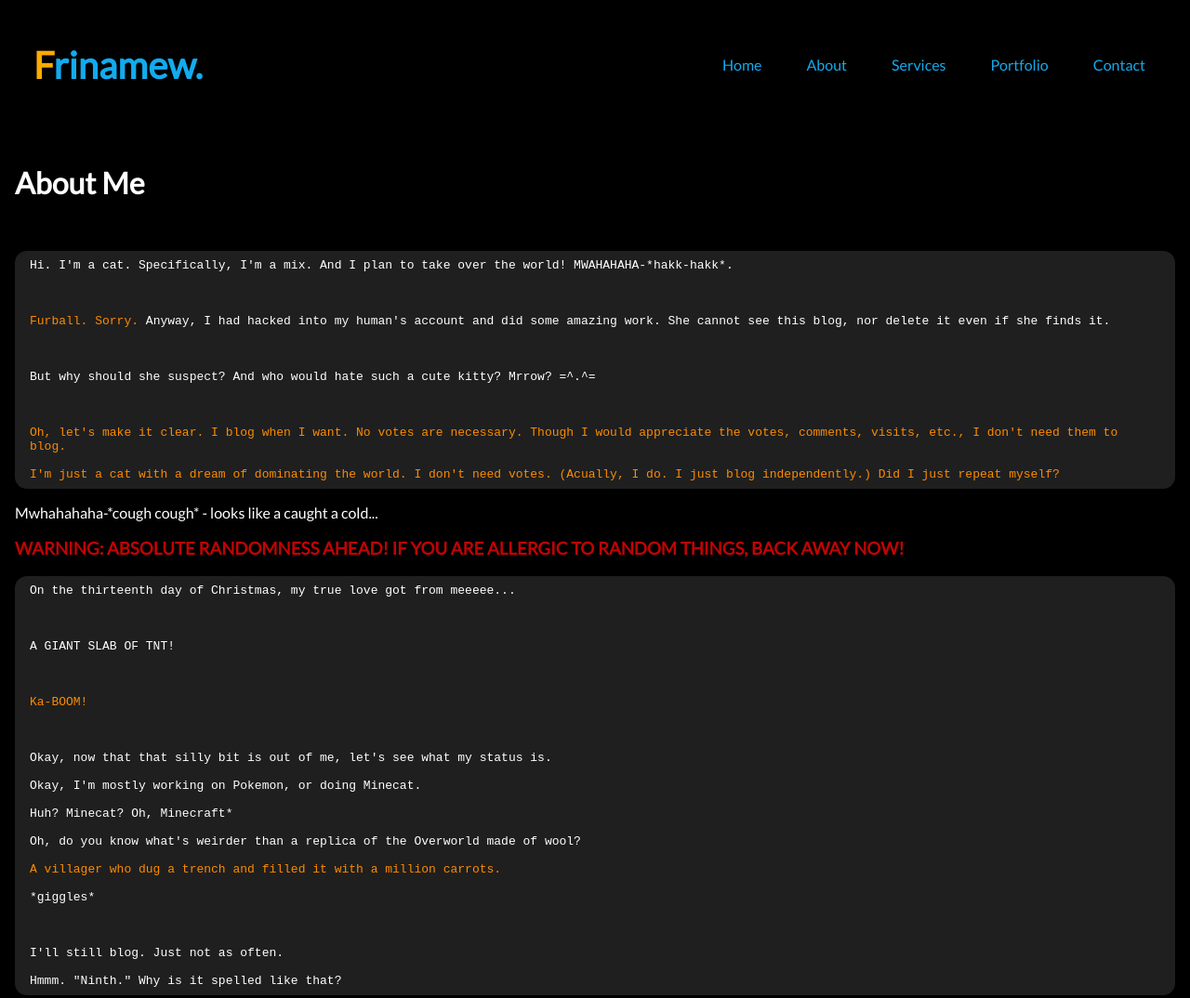
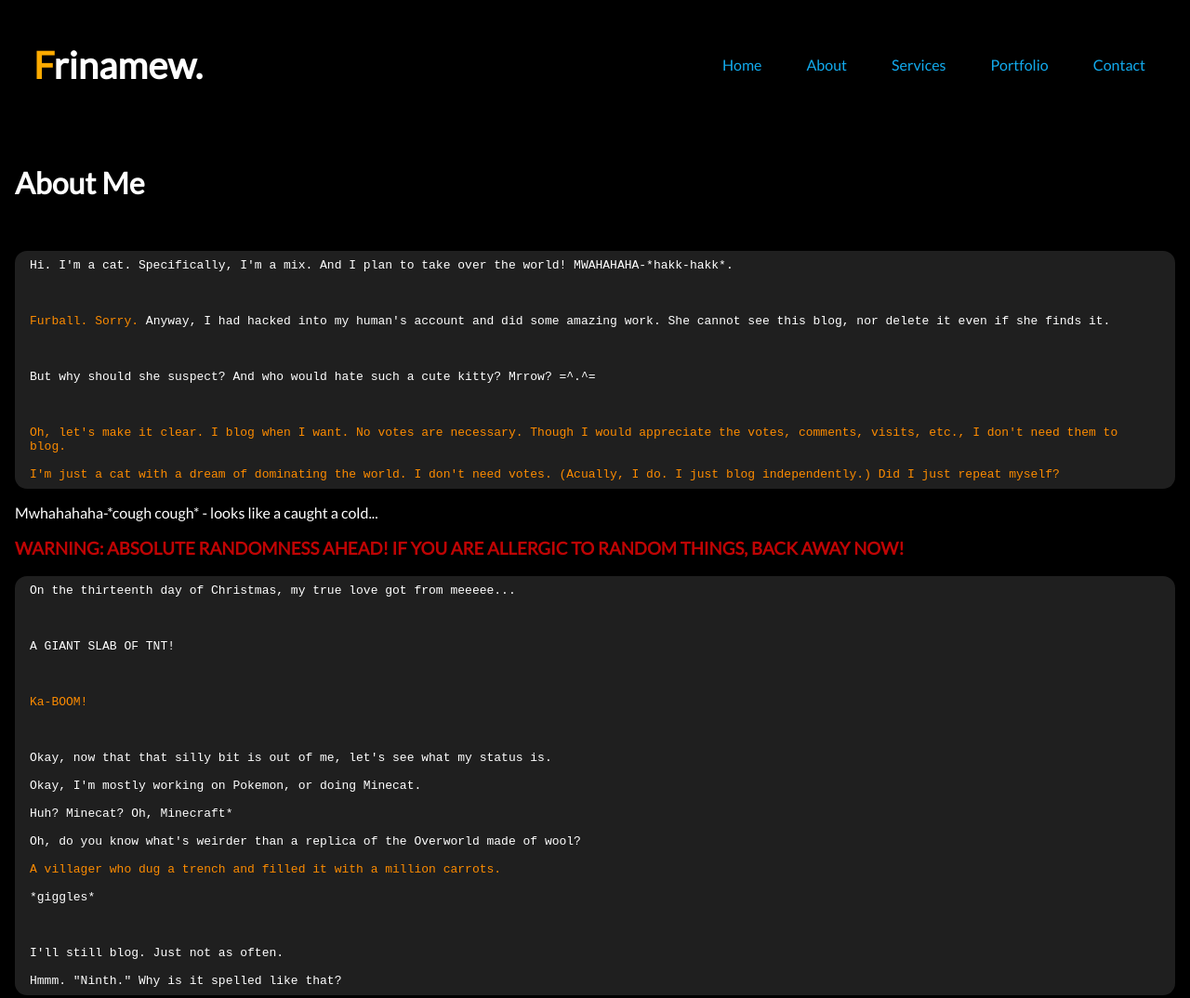
Before and after one commit to frinamew/frinamew.github.io, a plain HTML site: page about.html in a window 1280 px wide. Shown: the top 1074 px of the page at 93% size. Drawn offline with Linux system fonts and the light colour scheme.

Commit message:
Update about.html

```diff
--- a/about.html
+++ b/about.html
@@ -93,7 +93,7 @@ text-decoration: none;
 
 <body>
 
-  <h1 style="display: inline-block; padding: 8px; margin-left: 20px; margin-top:30px; font-size:2.5em; color: white"><a href="https://frinamew.github.io/"><span style="color: #fcaa00">F</span>rinamew.</a></h1>
+  <h1 style="display: inline-block; padding: 8px; margin-left: 20px; margin-top:30px; font-size:2.5em;"><a href="https://frinamew.github.io/" style="color: white;"><span style="color: #fcaa00">F</span>rinamew.</a></h1>
 
   <div style="display: inline-block; float:right; padding: 16px">
 
```
